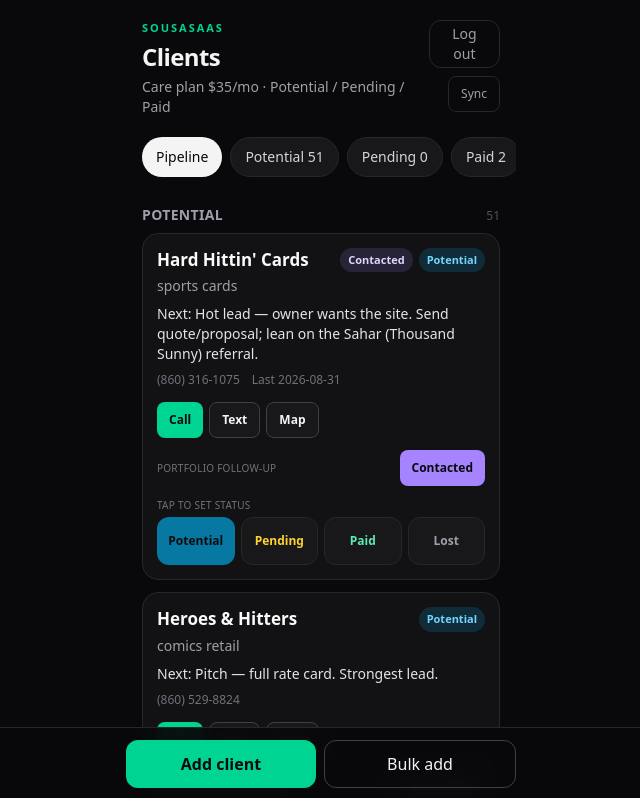
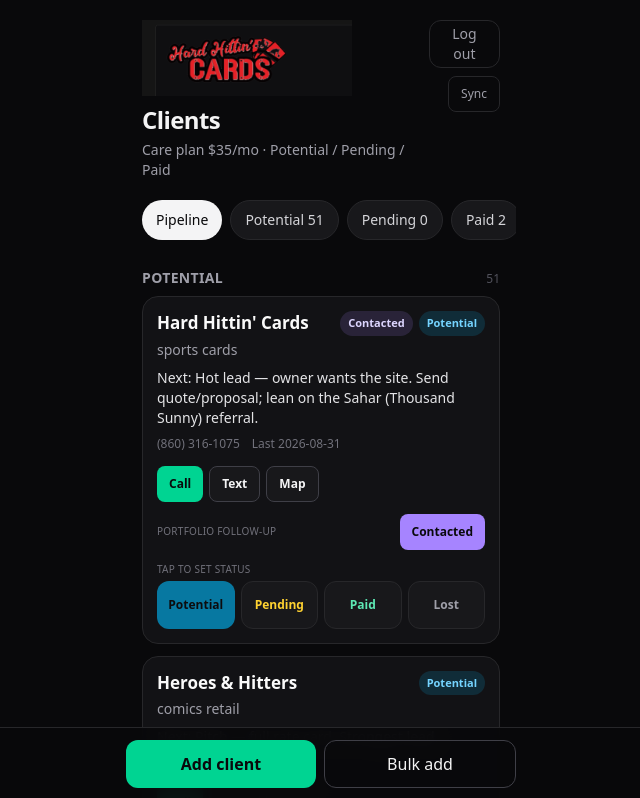
Before and after one commit to VoidcallerOC/sousasaas-client-tracker, a Next.js app: page / in a window 1280 px wide. Shown: the top 798 px of the page, without its empty margins (319-959 px from the left). Built offline with nearby package versions, Linux system fonts and the light colour scheme.

Commit message:
Replace tracker header with Hard Hittin Cards logo

```diff
--- a/app/page.tsx
+++ b/app/page.tsx
@@ -1,3 +1,4 @@
+import Image from "next/image";
 import { logoutAction } from "@/app/login/actions";
 import { Tracker } from "@/components/tracker";
 import { SyncButton } from "@/components/sync-button";
@@ -10,11 +11,16 @@ export default async function HomePage() {
   return (
     <main className="mx-auto min-h-dvh w-full max-w-[390px] px-4 pb-28 pt-5">
       <header className="flex items-start justify-between gap-3">
-        <div>
-          <p className="text-[11px] font-semibold uppercase tracking-[0.18em] text-emerald-400">
-            SousaSaaS
-          </p>
-          <h1 className="mt-1 text-2xl font-semibold tracking-tight">Clients</h1>
+        <div className="min-w-0">
+          <Image
+            src="/hard-hittin-cards-logo.png"
+            alt="Hard Hittin' Cards"
+            width={210}
+            height={76}
+            priority
+            className="h-auto w-[210px] max-w-full object-contain object-left"
+          />
+          <h1 className="mt-2 text-2xl font-semibold tracking-tight">Clients</h1>
           <p className="mt-1 text-sm text-zinc-400">
             Care plan $35/mo · Potential / Pending / Paid
           </p>
```
Also changed, not shown: public/hard-hittin-cards-logo.png (added).
